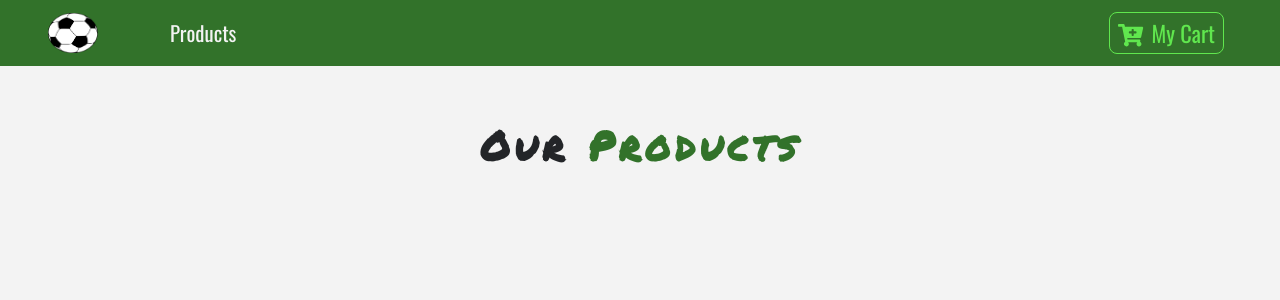
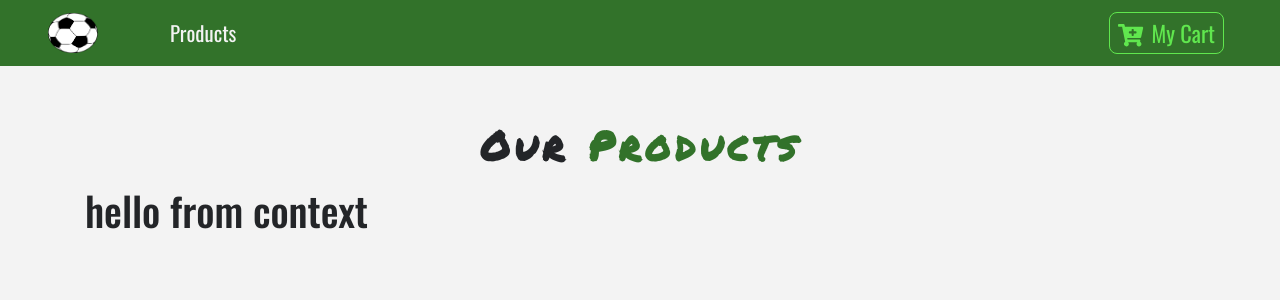
Before and after one commit to lucaspires-source/e-commerce, a React (Create React App) app: page / in a window 1280 px wide. Shown: the top 300 px of the page. Built offline with nearby package versions, Linux system fonts and the light colour scheme.

Commit message:
started implementing the Context component

```diff
--- a/src/components/Navbar.js
+++ b/src/components/Navbar.js
@@ -13,11 +13,11 @@
                     <img src={logo} alt="Logo of the store" className="navbar-brand  logo"></img>
                 </Link>
                 <ul className="navbar-nav align-items-center">
-                    <l1 className="nav-item ml-5">
+                    <li className="nav-item ml-5">
                         <Link to="/" className="nav-link">
                             products
                         </Link>
-                    </l1>
+                    </li>
                 </ul>
                 <Link to="/cart" className="ml-auto">
                     <ButtonContainer>
--- a/src/components/ProductList.js
+++ b/src/components/ProductList.js
@@ -1,18 +1,27 @@
-import React, { Component } from 'react'
-//import Product from "./Product"
-import Title from "./Title"
+import React, { Component } from 'react';
+import Product from "./Product";
+import Title from "./Title";
+import {storeProducts} from "../data";
+import {ProductConsumer} from "../context";
+
 export default class ProductList extends Component {
 
     state={
-        products:[]
+        products:storeProducts
     }
     render() {
+        console.log(this.state.products)
         return (
             <>
                 <div className="py-5">
                     <div className="container">
                         <Title name="our" title="products"/>
                         <div className="row"/>
+                        <ProductConsumer>
+                            {value=>{
+                                return <h1>{value}</h1>
+                            }}
+                        </ProductConsumer>
                     </div>
                 </div>
             </>
--- /dev/null
+++ b/src/context.js
@@ -0,0 +1,22 @@
+import React, { Component } from 'react'
+
+
+const ProductContext = React.createContext();
+
+
+
+class ProductProvider extends Component {
+    render() {
+        return (
+            <ProductContext.Provider value="hello from context">
+                {this.props.children}
+            </ProductContext.Provider>
+        )
+    }
+}
+
+
+const ProductConsumer = ProductContext.Consumer
+
+
+export{ProductProvider, ProductConsumer};
--- a/src/data.js
+++ b/src/data.js
@@ -30,7 +30,7 @@
   },
   {
     id: 3,
-    title: " Netherlands - Home Shirt",
+    title: "Netherlands - Home Shirt",
     img: "img/product-3.png",
     price: 80,
     company: "Nike",
--- a/src/index.js
+++ b/src/index.js
@@ -2,10 +2,12 @@
 import ReactDOM from 'react-dom';
 import App from './App';
 import {BrowserRouter as Router} from "react-router-dom"
-
+import {ProductProvider} from "./context"
 ReactDOM.render(
-    <Router>
-    <App />
-    </Router>,
+    <ProductProvider>
+      <Router>
+        <App />
+      </Router>
+    </ProductProvider>,
   document.getElementById('root')
 );
```
